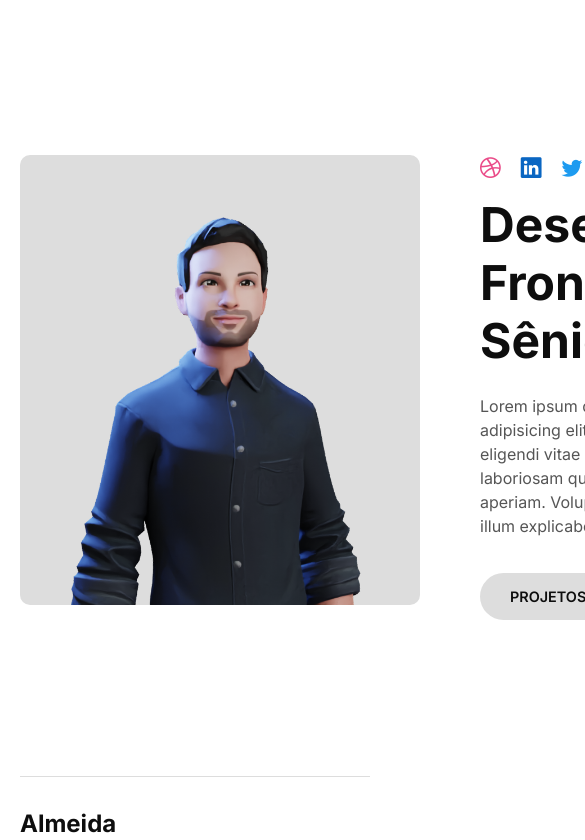
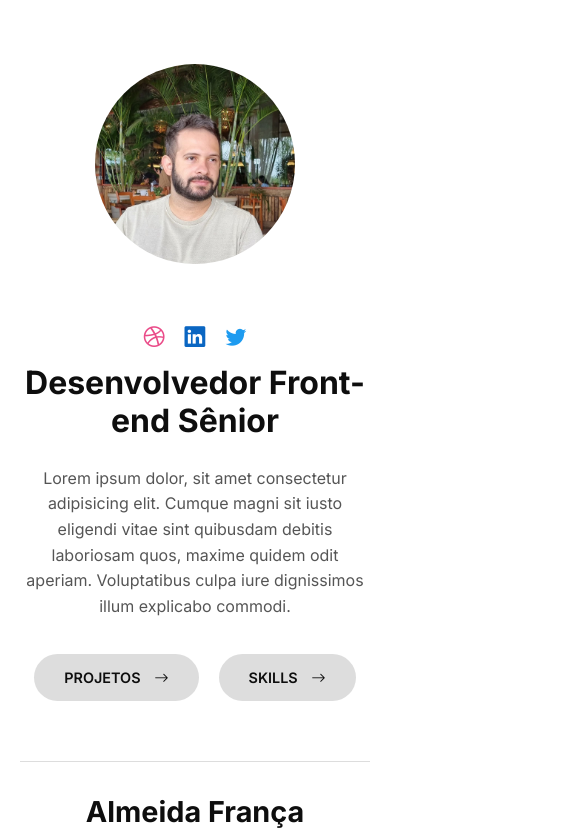
Before and after one commit to devjonasguedes/devjonasguedes, a Next.js app: page / in a window 390 px wide. Shown: the top 840 px of the page, 585 px wide, since content can reach past the window. Built offline with nearby package versions, Linux system fonts and the light colour scheme.

Commit message:
ajustes css e responsivo

```diff
--- a/src/pages/index.tsx
+++ b/src/pages/index.tsx
@@ -1,6 +1,5 @@
 import type { NextPage } from "next";
 import Head from "next/head";
-import Image from "next/image";
 import styles from "../styles/Home.module.css";
 
 const Home: NextPage = () => {
@@ -9,6 +8,7 @@ const Home: NextPage = () => {
       <Head>
         <title>Senior Front-end Developer - Jonas Guedes</title>
         <meta name="description" content="Generated by create next app" />
+        <meta name="viewport" content="width=device-width, initial-scale=1"></meta>
         <link rel="icon" href="/favicon.ico" />
       </Head>
 
@@ -17,8 +17,8 @@ const Home: NextPage = () => {
           <div className={styles.grid}>
             <div className={styles.image}>
               <div className={styles.imageBox}>
-                {/* <img src="/images/jonas.jpg" alt="Jonas Guedes" /> */}
-                <img src="/images/jonas-avatar.png" alt="Jonas Guedes" title="Jonas Guedes" />
+                <img src="/images/jonas.jpg" alt="Jonas Guedes" />
+                {/* <img src="/images/jonas-avatar.png" alt="Jonas Guedes" title="Jonas Guedes" /> */}
               </div>
             </div>
             <div className={styles.about}>
@@ -45,12 +45,9 @@ const Home: NextPage = () => {
               </div>
             </div>
           </div>
-          {/* <h1 className={styles.title}>
-            Hi, I'm Isabel. Creative visual thinker. Take a look at my graphic
-            design work, learn about me, or get in touch to chat.
-          </h1> */}
 
           <div className="projects" id="projects">
+            {/* <h2 className="section-title">Projetos</h2> */}
             <ul className="projectsList">
 
               <li>
--- a/src/styles/Home.module.css
+++ b/src/styles/Home.module.css
@@ -8,7 +8,7 @@
 
 .grid {
   display: flex;
-  min-height: 90vh;
+  min-height: 85vh;
   align-items: center;
   gap: 60px;
 }
@@ -45,7 +45,7 @@
 }
 
 .aboutText {
-  line-height: 1.5;
+  line-height: 1.6;
   margin: 25px 0 35px;
   opacity: .7;
 }
@@ -67,3 +67,43 @@
   height: 100%;
   object-fit: cover;
 }
+
+
+@media (max-width: 992px) {
+  .main {
+    padding: 4rem 0;
+  }
+
+  .grid {
+    flex-direction: column;
+    gap: 0;
+    min-height: auto;
+    max-width: 768px;
+    margin: 0 auto 60px;
+  }
+
+  .image {
+    margin-bottom: 60px;
+  }
+
+  .imageBox {
+    width: 200px;
+    height: 200px;
+    overflow: hidden;
+    border-radius: 50%;
+  }
+
+  .about {
+    text-align: center;
+  }
+
+  .icons {
+    justify-content: center;
+  }
+}
+
+@media (max-width: 768px) {
+  .title {
+    font-size: 2rem;
+  }
+}
--- a/src/styles/globals.css
+++ b/src/styles/globals.css
@@ -16,6 +16,15 @@ body {
   padding: 0;
   margin: 0;
   font-family: 'Inter', sans-serif;
+  -webkit-font-smoothing: antialiased;
+}
+
+a, abbr, acronym, address, applet, article, aside, audio, b, big, blockquote, body, canvas, caption, center, cite, code, dd, del, details, dfn, div, dl, dt, em, embed, fieldset, figcaption, figure, footer, form, h1, h2, h3, h4, h5, h6, header, hgroup, html, i, iframe, img, ins, kbd, label, legend, li, mark, menu, nav, object, ol, output, p, pre, q, ruby, s, samp, section, small, span, strike, strong, sub, summary, sup, table, tbody, td, tfoot, th, thead, time, tr, tt, u, ul, var, video {
+  margin: 0;
+  padding: 0;
+  border: 0;
+  font-size: 100%;
+  vertical-align: baseline;
 }
 
 body {
@@ -90,13 +99,35 @@ a {
 .projectInfo p {
   opacity: .7;
   margin: 10px 0;
-  font-size: .9rem;
 }
 
 .projectName {
   margin: 0;
+  font-size: 1.8rem;
 }
 
+.section-title {
+  font-size: 4rem;
+  margin: 0 0 2rem;
+}
+
+@media (max-width: 992px) {
+  .link-group {
+    justify-content: center;
+    flex-wrap: wrap;
+  }
+}
+
+@media (max-width: 768px) {
+  .projectItem {
+    flex-direction: column;
+    text-align: center;
+  }
+
+  .projectInfo {
+    margin-bottom: 20px;
+  }
+}
 
 @media (prefers-color-scheme: dark) {
   :root {
```
